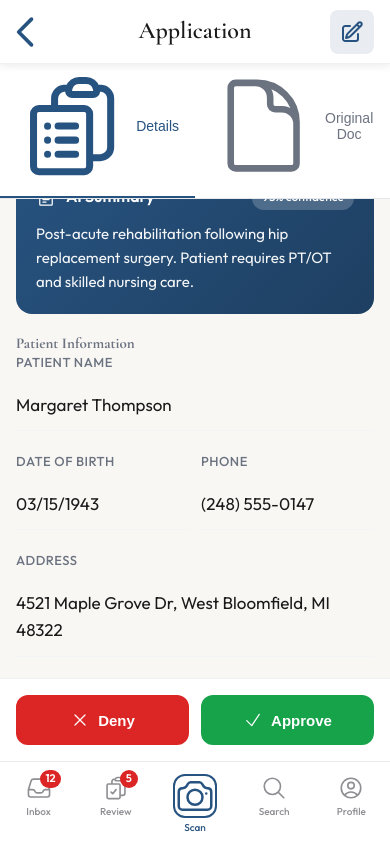
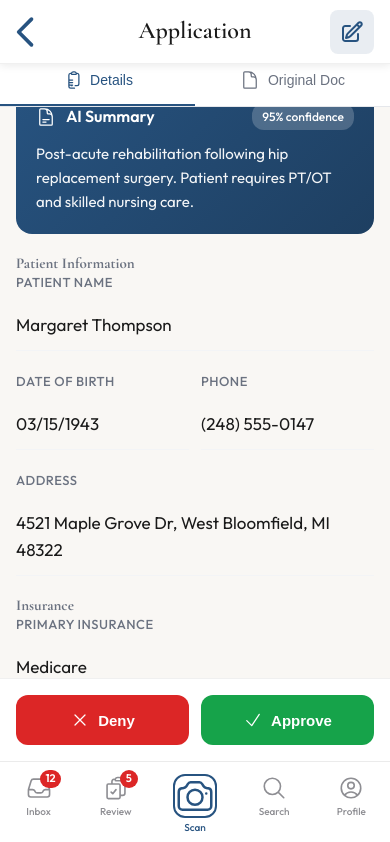
Before and after one commit to CoHoast/optalis, a Next.js app in the folder dashboard/: page /mobile/application/1 in a window 390 px wide. Shown: the top 842 px of the page. Built offline with nearby package versions, Linux system fonts and the light colour scheme; no server answers.

Commit message:
Fix mobile app spacing - add spacer below tab bar, fix tab icons

```diff
--- a/dashboard/src/app/mobile/application/[id]/page.tsx
+++ b/dashboard/src/app/mobile/application/[id]/page.tsx
@@ -365,22 +365,35 @@ function ApplicationDetailContent() {
       }
     >
       {/* Tab Bar */}
-      <div className="mobile-tab-bar-inline">
+      <div className="mobile-tab-bar-inline" style={{
+        position: 'sticky',
+        top: 56,
+        zIndex: 50,
+        background: 'white',
+        borderBottom: '1px solid #e5e7eb'
+      }}>
         <button
           className={`mobile-tab-inline ${activeTab === 'details' ? 'active' : ''}`}
           onClick={() => setActiveTab('details')}
         >
-          <ClipboardDocumentListIcon className="w-5 h-5" />
+          <svg style={{ width: 20, height: 20 }} fill="none" stroke="currentColor" strokeWidth={1.5} viewBox="0 0 24 24">
+            <path strokeLinecap="round" strokeLinejoin="round" d="M9 12h3.75M9 15h3.75M9 18h3.75m3 .75H18a2.25 2.25 0 0 0 2.25-2.25V6.108c0-1.135-.845-2.098-1.976-2.192a48.424 48.424 0 0 0-1.123-.08m-5.801 0c-.065.21-.1.433-.1.664 0 .414.336.75.75.75h4.5a.75.75 0 0 0 .75-.75 2.25 2.25 0 0 0-.1-.664m-5.8 0A2.251 2.251 0 0 1 13.5 2.25H15c1.012 0 1.867.668 2.15 1.586m-5.8 0c-.376.023-.75.05-1.124.08C9.095 4.01 8.25 4.973 8.25 6.108V19.5a2.25 2.25 0 0 0 2.25 2.25h.75m0-3H12m-.75 3h3.75" />
+          </svg>
           <span>Details</span>
         </button>
         <button
           className={`mobile-tab-inline ${activeTab === 'document' ? 'active' : ''}`}
           onClick={() => setActiveTab('document')}
         >
-          <DocumentIcon className="w-5 h-5" />
+          <svg style={{ width: 20, height: 20 }} fill="none" stroke="currentColor" strokeWidth={1.5} viewBox="0 0 24 24">
+            <path strokeLinecap="round" strokeLinejoin="round" d="M19.5 14.25v-2.625a3.375 3.375 0 0 0-3.375-3.375h-1.5A1.125 1.125 0 0 1 13.5 7.125v-1.5a3.375 3.375 0 0 0-3.375-3.375H8.25m2.25 0H5.625c-.621 0-1.125.504-1.125 1.125v17.25c0 .621.504 1.125 1.125 1.125h12.75c.621 0 1.125-.504 1.125-1.125V11.25a9 9 0 0 0-9-9Z" />
+          </svg>
           <span>Original Doc</span>
         </button>
       </div>
+
+      {/* Content spacer for sticky tab bar */}
+      <div style={{ height: 8 }}></div>
 
       {/* New Application Banner */}
       {showNewBanner && (
@@ -574,7 +587,7 @@ function ApplicationDetailContent() {
           )}
 
           {/* AI Summary Card */}
-          <div className="mobile-section" style={{ paddingTop: 20 }}>
+          <div className="mobile-section" style={{ paddingTop: 16, marginTop: 8 }}>
             <div style={{
               background: 'linear-gradient(135deg, #275380 0%, #1e3f61 100%)',
               borderRadius: 16,
```
